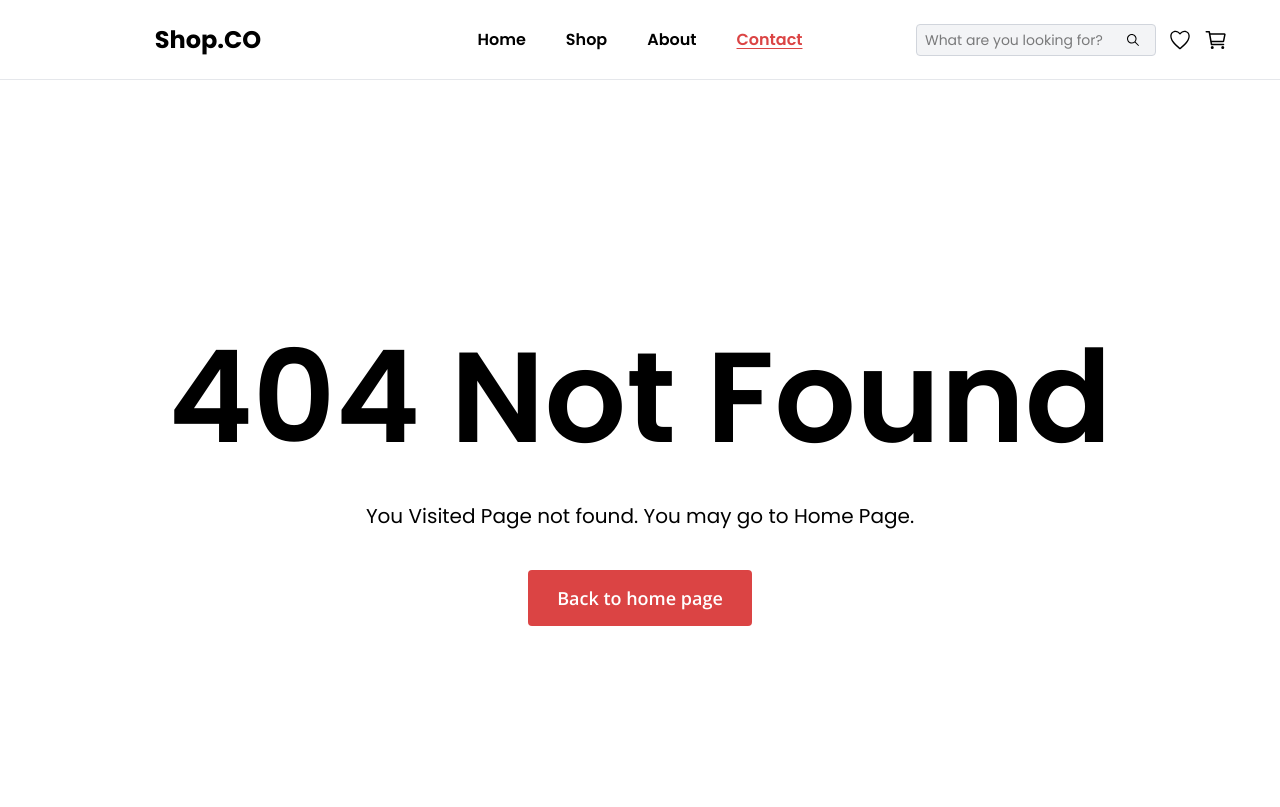
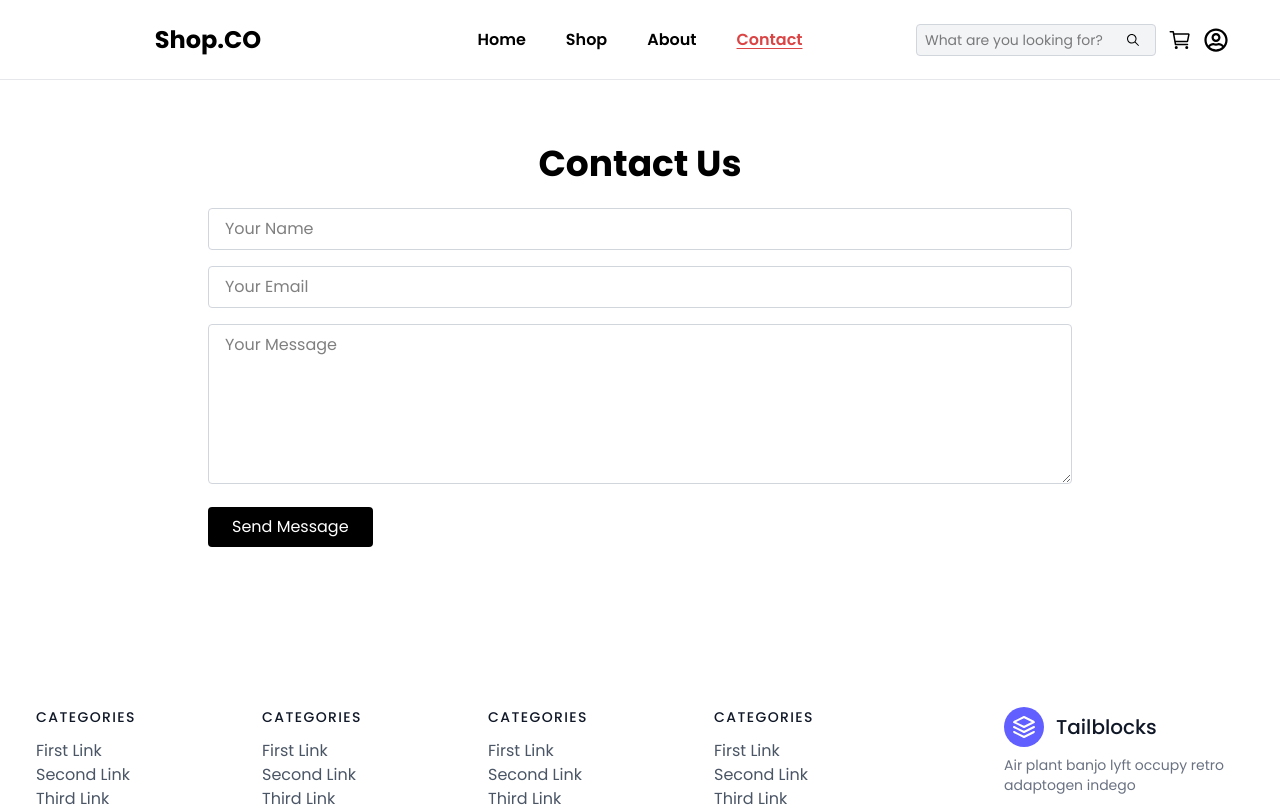
Before and after one commit to ykverma99/shop.co, a React (Vite) app: page /contact in a window 1280 px wide. Shown: the top 807 px of the page. Built offline with nearby package versions, Linux system fonts and the light colour scheme; no server answers.

Commit message:
add about and contact us page and also update navbar

```diff
--- a/src/App.jsx
+++ b/src/App.jsx
@@ -12,6 +12,8 @@ import NotFound from "./pages/NotFound";
 import CheckOut from "./pages/CheckOut";
 import ProtectedLayout from "./components/common/ProtectedLayout";
 import ScrollToTop from "./components/common/ScrollToTop";
+import ContactUs from "./pages/ContactUs";
+import About from "./pages/About";
 
 const App = () => {
   return (
@@ -22,6 +24,8 @@ const App = () => {
           <Route index element={<Home />} />
           <Route path="/shop" element={<Shop />} />
           <Route path="/product/:name" element={<Product />} />
+          <Route path="/about" element={<About />} />
+          <Route path="/contact" element={<ContactUs />} />
 
           {/* Authenticate Routes */}
           <Route element={<ProtectedLayout />}>
--- a/src/components/common/NavBar.jsx
+++ b/src/components/common/NavBar.jsx
@@ -1,13 +1,27 @@
-import React, { useRef } from "react";
-import { IoIosHeartEmpty, IoIosSearch } from "react-icons/io";
+import React, { useRef, useState } from "react";
+import { IoIosSearch, IoMdLogOut } from "react-icons/io";
+import { FaRegUserCircle } from "react-icons/fa";
 import { IoCartOutline } from "react-icons/io5";
-import { Link, NavLink } from "react-router-dom";
+import { Link, NavLink, useNavigate } from "react-router-dom";
+import { useSelector } from "react-redux";
+import { RiLockPasswordLine } from "react-icons/ri";
 
 const NavBar = () => {
+  const [isMenu, setIsMenu] = useState(false);
   const inputref = useRef(null);
+  const isAuthenticate = useSelector((state) => state.auth.isAuthenticate);
+  const navigate = useNavigate();
 
   const handleSearchIcon = () => {
     inputref.current?.focus();
+  };
+
+  const handleUser = () => {
+    if (!isAuthenticate) {
+      navigate("/auth/login");
+      return;
+    }
+    setIsMenu((prev) => !prev);
   };
   return (
     <nav className="grid grid-cols-3 w-full h-20 border-b border-gray-200 gap-4">
@@ -69,12 +83,26 @@ const NavBar = () => {
           />
           <IoIosSearch className="cursor-text" onClick={handleSearchIcon} />
         </div>
-        <div className="h-6 w-6 cursor-pointer">
-          <IoIosHeartEmpty className="h-full w-full object-cover" />
-        </div>
         <Link to={"/cart"} className="h-6 w-6 cursor-pointer">
           <IoCartOutline className="h-full w-full object-cover" />
         </Link>
+        <div className="relative">
+          <div onClick={handleUser} className="h-6 w-6 cursor-pointer">
+            <FaRegUserCircle className="h-full w-full object-cover" />
+          </div>
+          {isMenu ? (
+            <div className="absolute flex flex-col gap-3 right-0 top-10 bg-white shadow-2xl border border-gray-200 rounded-lg w-52 p-3 transition duration-300  ease-in-out">
+              <div className="flex items-center gap-2 cursor-pointer">
+                <RiLockPasswordLine />
+                <p>Change Password</p>
+              </div>
+              <div className="flex items-center gap-2 cursor-pointer">
+                <IoMdLogOut />
+                <p>Log Out</p>
+              </div>
+            </div>
+          ) : null}
+        </div>
       </div>
     </nav>
   );
--- /dev/null
+++ b/src/pages/About.jsx
@@ -0,0 +1,21 @@
+import React from "react";
+
+const About = () => {
+  return (
+    <div className="max-w-6xl mx-auto px-4 py-16 text-center">
+      <h1 className="text-4xl font-bold mb-6">About Us</h1>
+      <p className="text-lg text-gray-600 mb-4">
+        Welcome to Shop.co – your one-stop online store for premium quality
+        clothing and accessories. We're a passionate team dedicated to bringing
+        you the best fashion trends with seamless shopping experiences.
+      </p>
+      <p className="text-lg text-gray-600">
+        Our mission is to make fashion accessible and enjoyable for everyone.
+        From casual wear to high-end trends, we’re here to help you express your
+        style with confidence.
+      </p>
+    </div>
+  );
+};
+
+export default About;
--- /dev/null
+++ b/src/pages/ContactUs.jsx
@@ -0,0 +1,58 @@
+import React, { useState } from "react";
+
+const ContactUs = () => {
+  const [form, setForm] = useState({ name: "", email: "", message: "" });
+
+  const handleChange = (e) => {
+    setForm({ ...form, [e.target.name]: e.target.value });
+  };
+
+  const handleSubmit = (e) => {
+    e.preventDefault();
+    // Replace this with your backend integration or email service
+    alert("Message sent successfully!");
+    setForm({ name: "", email: "", message: "" });
+  };
+
+  return (
+    <div className="max-w-4xl mx-auto px-4 py-16">
+      <h1 className="text-4xl font-bold text-center mb-6">Contact Us</h1>
+      <form onSubmit={handleSubmit} className="space-y-4">
+        <input
+          type="text"
+          name="name"
+          value={form.name}
+          onChange={handleChange}
+          placeholder="Your Name"
+          className="w-full px-4 py-2 border border-gray-300 rounded"
+          required
+        />
+        <input
+          type="email"
+          name="email"
+          value={form.email}
+          onChange={handleChange}
+          placeholder="Your Email"
+          className="w-full px-4 py-2 border border-gray-300 rounded"
+          required
+        />
+        <textarea
+          name="message"
+          value={form.message}
+          onChange={handleChange}
+          placeholder="Your Message"
+          className="w-full px-4 py-2 border border-gray-300 rounded h-40"
+          required
+        />
+        <button
+          type="submit"
+          className="bg-black text-white px-6 py-2 rounded hover:bg-gray-800 transition"
+        >
+          Send Message
+        </button>
+      </form>
+    </div>
+  );
+};
+
+export default ContactUs;
```
